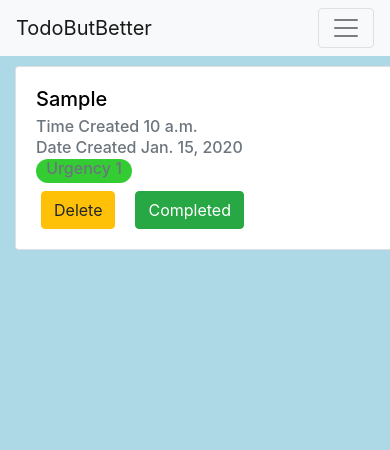
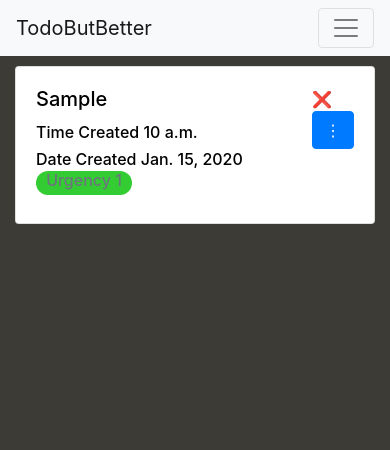
Before and after one commit to crushr3sist/TodoButBetter, a Django app: page /List/ in a window 390 px wide. Shown: the top 450 px of the page. Run offline with Django 3.2, Linux system fonts and the light colour scheme; a user stored in the database is signed in; tables that the repository leaves empty hold one stand-in row (values such as "Sample post"); some libraries are stand-ins or nearby versions.

Commit message:
mobile good, fix pc view and add edit

```diff
--- a/static/css/main.css
+++ b/static/css/main.css
@@ -1,16 +1,41 @@
 .body{
     color: black;
     overflow: auto;
-    background-color: black;
+    background-color: #3d3b35;
 
 }
 
-.inview{
-    background-color: black;
+/* 4k pc */
+@media only screen and (min-width:1440px ) and (max-width: 2560px) {
+
+    .base{
+        width: 25%;
+    }
+    .cross{
+        visibility: hidden;
+        display: none;
+    }
+    .options{
+        font-size: xx-large;
+    }
 }
 
-@media only screen and (max-width: 600px) {
-    .body {
-        background-color: lightblue;
+/* iPhone X ⋮ */
+@media only screen and (min-width:375px ) and (max-width: 376px) {
+
+    .base{
+        height: 105%;
     }
+    .hider{
+        visibility: hidden;
+        display: none;
+    }
+    .cross{
+        visibility: hidden;
+        display: none;
+    }
+    .options{
+        font-size: xx-large;
+    }
+
 }
--- a/templates/todo/base/lists.html
+++ b/templates/todo/base/lists.html
@@ -19,7 +19,9 @@
 
 	</style>
 	<title>TodoButBetter</title>
-	<nav class="inview navbar navbar-expand-lg navbar-light bg-light"> <a class="navbar-brand" href="/">TodoButBetter</a>
+
+
+    <nav class=" navbar navbar-expand-lg navbar-light bg-light"> <a class="navbar-brand" href="/">TodoButBetter</a>
         <button class="navbar-toggler" type="button" data-toggle="collapse" data-target="#navbarSupportedContent" aria-controls="navbarSupportedContent" aria-expanded="false" aria-label="Toggle navigation"> <span class="navbar-toggler-icon"></span> </button>
         <div class="collapse navbar-collapse" id="navbarSupportedContent">
             <ul class="navbar-nav mr-auto">
@@ -35,16 +37,55 @@
             </ul>
         </div>
     </nav>
+
+
 </head>
 <body class="body">
     {% if todolist is not None %}
     <div class="base"> {% for Data in todolist %}
         <div class="col" style="">
-            <div class='card' style="width: 25rem; margin-top:10px; margin-right:10px; ">
+            <div class='card' style="margin-top:10px;">
                 <div class='card-body'>
+
+                    <form class="form-check float-right">
+                        <div class="cross">
+                            <a type='submit' href="/deleteTask/{{Data.id}}" action="/deleteTask/{{Data.id}}" >❌</a>
+                        </div>
+                        <div class="options">
+                            <a type='submit' class="btn btn-primary" data-toggle="modal" data-target="#{{ Data.activity }}" href="/deleteTask/{{Data.id}}" action="/deleteTask/{{Data.id}}" >⋮</a>
+                        </div>
+                    </form>
+
+                    <!-- Modal -->
+                    <div class="modal fade" id="{{ Data.activity }}" tabindex="-1" role="dialog" >
+                        <div class="modal-dialog" role="document">
+                            <div class="modal-content">
+                                <div class="modal-header">
+                                    <h5 class="modal-title" id="exampleModalLabel">{{ Data.activity }}</h5>
+
+                                    <button type="button" class="close" data-dismiss="modal" aria-label="Close">
+                                    <span aria-hidden="true">&times;</span>
+                                    </button>
+                                </div>
+                                <div class="modal-body">
+                                    <a href="/deleteTask/{{Data.id}}" action="/deleteTask/{{Data.id}}"><h5 class="modal-title"  id="exampleModalLabel">Delete❌</h5></a>
+                                    <h5 class="modal-title" id="exampleModalLabel">Edit</h5>
+                                </div>
+                                <div class="modal-footer">
+                                    <button type="button" class="btn btn-secondary" data-dismiss="modal">Close</button>
+
+                                </div>
+                            </div>
+                        </div>
+                    </div>
                     <h5 class="card-title">{{ Data.activity }}</h5>
-                    <h6 class="card-subtitle mb-2 text-muted">Time Created {{ Data.createTime }}</h6>
-                    <h6 class="card-subtitle mb-2 text-muted">Date Created {{ Data.DueDate }}</h6> {% if Data.urgency == 0 %} {% with color='#0099ff' %}
+
+                    <div class="hider">
+                        <h6 class="hider ">Time Created {{ Data.createTime }}</h6>
+                        <h6 class="hider ">Date Created {{ Data.DueDate }}</h6>
+                    </div>
+                    {% if Data.urgency == 0 %} {% with color='#0099ff' %}
+
                     <div style="width:5rem; height:2rem;  border-radius: 15px 50px 30px 5px; text-align:center ">
                         <h6 style="background-color:{{color}}; height:1.45rem; width:6rem; border-radius: 25px;" class="card-subtitle mb-2 text-muted">Urgency {{ Data.urgency }}</h6></div> {% endwith %} {% elif Data.urgency == 1 %} {% with color='#33cc33' %}
                     <div style="width:5rem; height:2rem;  border-radius: 15px 50px 30px 5px; text-align:center ">
@@ -66,12 +107,7 @@
                     <div style="width:5rem; height:2rem;  border-radius: 15px 50px 30px 5px; text-align:center ">
                         <h6 style="background-color:{{color}}; height:1.45rem; width:6rem; border-radius: 25px;" class="card-subtitle mb-2 text-muted">Urgency {{ Data.urgency }}</h6></div> {% endwith %} {% endif %}
                     <div class="row">
-                        <form class="form-check" action="/deleteTask/{{Data.id}}">
-                            <button type='submit' class="btn btn-warning">Delete</button>
-                        </form>
-                        <form class="form-check" action="/deleteTask/{{Data.id}}">
-                            <button type='submit' class="btn btn-success">Completed</button>
-                        </form>
+
                     </div>
                 </div>
             </div>
```
Lines whose indentation alone changed are shown as unchanged.
